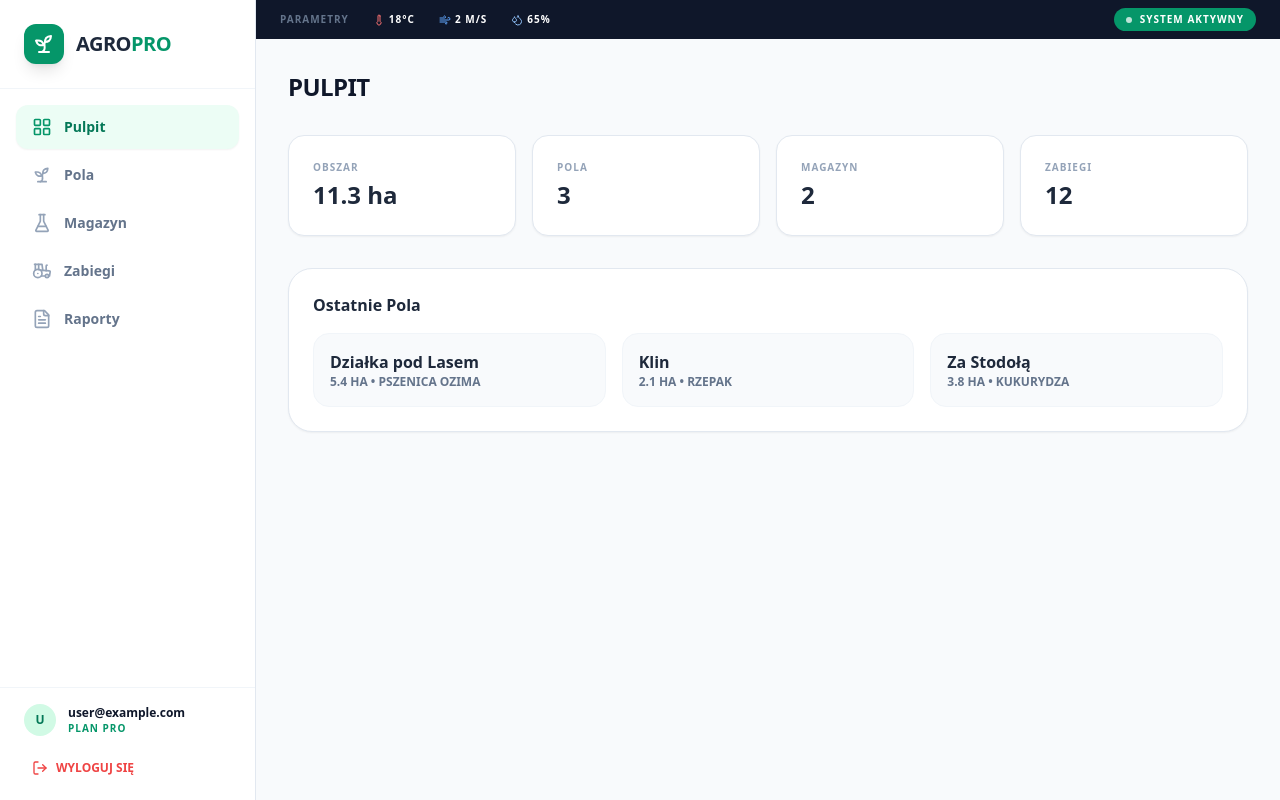
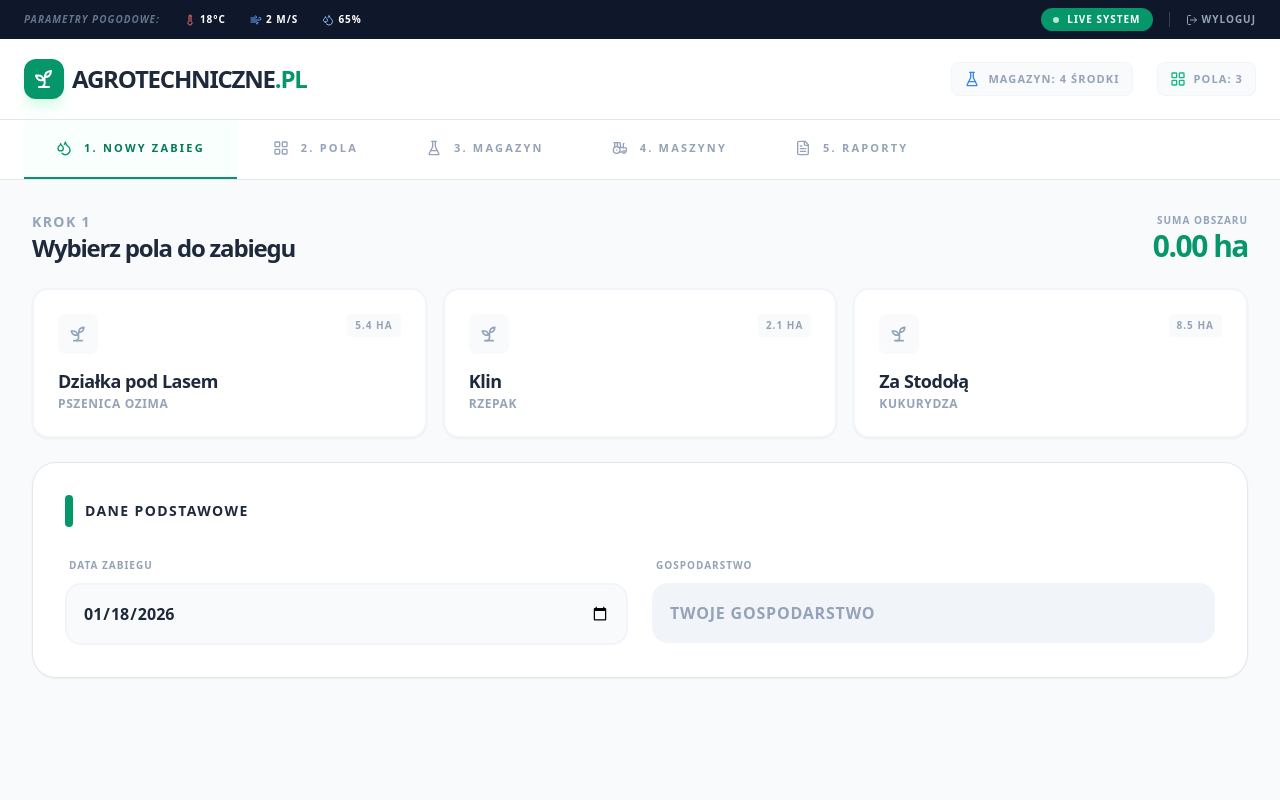
Before and after one commit to DavidNiespor/agrotechniczne.pl, a Next.js app: page / in a window 1280 px wide. Built offline with nearby package versions, Linux system fonts and the light colour scheme; no server answers; sample sign-in values are in the browser's storage.

Commit message:
ciekawe czy zadziala

```diff
--- a/app/page.tsx
+++ b/app/page.tsx
@@ -11,5 +11,7 @@ export default async function Home() {
     redirect('/login');
   }
 
+  // Ładujemy FarmManager bezpośrednio.
+  // Przekazujemy sesję, żeby można było wyświetlić dane użytkownika.
   return <FarmManager session={session} />;
 }
--- a/components/FarmManager.tsx
+++ b/components/FarmManager.tsx
@@ -4,141 +4,148 @@
 import React, { useState } from 'react';
 import { signOut } from "next-auth/react";
 import {
-  Sprout, Tractor, FlaskConical, FileText, Plus, Trash2, Pencil, Save, X,
-  CheckCircle2, Droplets, Wind, Thermometer, Calendar, LayoutGrid, Check,
-  AlertCircle, Printer, LogOut
+  Sprout, Tractor, FlaskConical, FileText, LayoutGrid, Droplets,
+  Thermometer, Wind, LogOut, CheckCircle2
 } from 'lucide-react';
 import { cn } from "@/lib/utils";
 
 export const FarmManager = ({ session }) => {
-  const [activeTab, setActiveTab] = useState('dashboard');
+  const [activeTab, setActiveTab] = useState('treatment');
 
-  // --- PRZYKŁADOWE DANE (MOCKI) ---
-  const [fields] = useState([
-    { id: '1', name: 'Działka pod Lasem', area: 5.4, crop: 'Pszenica ozima' },
-    { id: '2', name: 'Klin', area: 2.1, crop: 'Rzepak' },
-    { id: '3', name: 'Za Stodołą', area: 3.8, crop: 'Kukurydza' }
-  ]);
-
-  const [warehouse] = useState([
-    { id: '1', name: 'Atlantis 12 OD', quantity: 5, unit: 'l' },
-    { id: '2', name: 'Puma Universal', quantity: 10, unit: 'l' }
-  ]);
-
-  const navItems = [
-    { id: 'dashboard', label: 'Pulpit', icon: LayoutGrid },
-    { id: 'fields', label: 'Pola', icon: Sprout },
-    { id: 'warehouse', label: 'Magazyn', icon: FlaskConical },
-    { id: 'treatments', label: 'Zabiegi', icon: Tractor },
-    { id: 'reports', label: 'Raporty', icon: FileText },
+  // TWOJE ORYGINALNE MOCKI
+  const fields = [
+    { id: '1', name: 'Działka pod Lasem', crop: 'Pszenica ozima', area: 5.4 },
+    { id: '2', name: 'Klin', crop: 'Rzepak', area: 2.1 },
+    { id: '3', name: 'Za Stodołą', crop: 'Kukurydza', area: 8.5 },
   ];
 
   return (
-    <div className="flex h-screen bg-slate-50 overflow-hidden font-sans">
-      {/* --- SIDEBAR (PASEK BOCZNY) --- */}
-      <aside className="hidden md:flex flex-col w-64 bg-white border-r border-slate-200 h-screen sticky top-0">
-        <div className="p-6 border-b border-slate-100 flex items-center gap-3">
-          <div className="w-10 h-10 bg-emerald-600 rounded-xl flex items-center justify-center shadow-lg">
+    <div className="min-h-screen bg-slate-50 font-sans text-slate-900">
+
+      {/* --- CZARNY PASEK GÓRNY (POGODA I LOGOWANIE) --- */}
+      <div className="bg-slate-900 text-white p-2 px-6 flex justify-between items-center text-[10px] font-bold tracking-widest uppercase">
+        <div className="flex gap-6 items-center">
+          <span className="text-slate-500 italic font-black">PARAMETRY POGODOWE:</span>
+          <span className="flex items-center gap-1"><Thermometer className="w-3 h-3 text-red-400"/> 18°C</span>
+          <span className="flex items-center gap-1"><Wind className="w-3 h-3 text-blue-400"/> 2 m/s</span>
+          <span className="flex items-center gap-1"><Droplets className="w-3 h-3 text-blue-300"/> 65%</span>
+        </div>
+
+        <div className="flex items-center gap-4">
+          <div className="bg-emerald-600 px-3 py-1 rounded-full flex items-center gap-2">
+            <div className="w-1.5 h-1.5 rounded-full bg-white animate-pulse" />
+            LIVE SYSTEM
+          </div>
+          {/* PRZYCISK WYLOGUJ - Wkomponowany w czarny pasek */}
+          <button
+            onClick={() => signOut({ callbackUrl: '/login' })}
+            className="text-slate-400 hover:text-red-400 transition-colors flex items-center gap-1 border-l border-slate-700 pl-4"
+          >
+            <LogOut className="w-3 h-3" /> WYLOGUJ
+          </button>
+        </div>
+      </div>
+
+      {/* --- SEKCJA LOGO I STATYSTYK --- */}
+      <div className="bg-white border-b border-slate-200 px-6 py-5 flex justify-between items-center">
+        <div className="flex items-center gap-2">
+          <div className="w-10 h-10 bg-emerald-600 rounded-xl flex items-center justify-center shadow-lg shadow-emerald-100">
             <Sprout className="text-white w-6 h-6" />
           </div>
-          <span className="text-xl font-black text-slate-800 tracking-tight">AGRO<span className="text-emerald-600">PRO</span></span>
+          <span className="text-2xl font-black text-slate-800 tracking-tighter uppercase">
+            agrotechniczne<span className="text-emerald-600">.pl</span>
+          </span>
         </div>
 
-        <nav className="flex-1 p-4 space-y-1 overflow-y-auto">
-          {navItems.map((item) => (
+        <div className="flex items-center gap-6 text-[11px] font-black text-slate-400 uppercase tracking-widest">
+            <span className="flex items-center gap-2 bg-slate-50 px-3 py-2 rounded-lg border border-slate-100">
+              <FlaskConical className="w-4 h-4 text-blue-500"/> Magazyn: 4 środki
+            </span>
+            <span className="flex items-center gap-2 bg-slate-50 px-3 py-2 rounded-lg border border-slate-100">
+              <LayoutGrid className="w-4 h-4 text-emerald-500"/> Pola: {fields.length}
+            </span>
+        </div>
+      </div>
+
+      {/* --- POZIOMA NAWIGACJA (TABS) --- */}
+      <div className="bg-white border-b border-slate-200 px-6">
+        <nav className="flex gap-1">
+          {[
+            { id: 'treatment', label: '1. Nowy Zabieg', icon: Droplets },
+            { id: 'fields', label: '2. Pola', icon: LayoutGrid },
+            { id: 'warehouse', label: '3. Magazyn', icon: FlaskConical },
+            { id: 'machines', label: '4. Maszyny', icon: Tractor },
+            { id: 'reports', label: '5. Raporty', icon: FileText }
+          ].map((item) => (
             <button
               key={item.id}
               onClick={() => setActiveTab(item.id)}
               className={cn(
-                "w-full flex items-center gap-3 px-4 py-3 rounded-xl text-sm font-bold transition-all duration-200",
+                "flex items-center gap-3 px-8 py-5 text-[11px] font-black uppercase tracking-[0.2em] border-b-2 transition-all",
                 activeTab === item.id
-                  ? "bg-emerald-50 text-emerald-700 shadow-sm"
-                  : "text-slate-500 hover:bg-slate-50 hover:text-slate-700"
+                  ? "border-emerald-600 text-emerald-700 bg-emerald-50/30"
+                  : "border-transparent text-slate-400 hover:text-slate-600 hover:bg-slate-50/50"
               )}
             >
-              <item.icon className={cn("w-5 h-5", activeTab === item.id ? "text-emerald-600" : "text-slate-400")} />
+              <item.icon className={cn("w-4 h-4", activeTab === item.id ? "text-emerald-600" : "text-slate-400")} />
               {item.label}
             </button>
           ))}
         </nav>
+      </div>
 
-        {/* DOLNA CZĘŚĆ SIDEBARA (PROFIL + WYLOGUJ) */}
-        <div className="p-4 border-t border-slate-100">
-          <div className="flex items-center gap-3 px-2 mb-4">
-            <div className="w-8 h-8 rounded-full bg-emerald-100 flex items-center justify-center text-emerald-700 font-bold text-xs uppercase">
-              {session?.user?.email?.[0]}
+      {/* --- TREŚĆ GŁÓWNA --- */}
+      <main className="p-8 max-w-7xl mx-auto">
+        {activeTab === 'treatment' && (
+          <div className="animate-in fade-in slide-in-from-bottom-4 duration-500 space-y-6">
+            <div className="flex justify-between items-end mb-4">
+               <div>
+                  <h2 className="text-sm font-black text-slate-400 uppercase tracking-widest">Krok 1</h2>
+                  <p className="text-2xl font-black text-slate-800 tracking-tighter">Wybierz pola do zabiegu</p>
                </div>
-            <div className="flex-1 min-w-0">
-              <p className="text-xs font-bold text-slate-900 truncate">{session?.user?.email}</p>
-              <p className="text-[10px] text-emerald-600 font-bold uppercase tracking-widest">Plan PRO</p>
+               <div className="text-right">
+                  <p className="text-[10px] font-black text-slate-400 uppercase tracking-widest">Suma obszaru</p>
+                  <p className="text-3xl font-black text-emerald-600 tracking-tighter">0.00 ha</p>
                </div>
             </div>
-          <button
-            onClick={() => signOut({ callbackUrl: '/login' })}
-            className="w-full flex items-center gap-2 px-4 py-2 text-xs font-bold text-red-500 hover:bg-red-50 rounded-lg transition-colors"
-          >
-            <LogOut className="w-4 h-4" />
-            WYLOGUJ SIĘ
-          </button>
+
+            <div className="grid grid-cols-1 md:grid-cols-3 gap-4">
+              {fields.map((f) => (
+                <div key={f.id} className="bg-white p-6 rounded-2xl border-2 border-slate-100 shadow-sm hover:border-emerald-500 transition-all cursor-pointer group">
+                  <div className="flex justify-between items-start">
+                    <div className="w-10 h-10 bg-slate-50 rounded-lg flex items-center justify-center group-hover:bg-emerald-50 transition-colors">
+                       <Sprout className="w-5 h-5 text-slate-400 group-hover:text-emerald-600" />
                     </div>
-      </aside>
-
-      {/* --- TREŚĆ GŁÓWNA --- */}
-      <div className="flex-1 flex flex-col overflow-hidden">
-        {/* Pasek Pogody */}
-        <header className="bg-slate-900 text-white p-2 px-6 flex justify-between items-center text-[10px] font-bold tracking-widest uppercase">
-          <div className="flex gap-6 items-center">
-            <span className="text-slate-500">PARAMETRY</span>
-            <span className="flex items-center gap-1"><Thermometer className="w-3 h-3 text-red-400"/> 18°C</span>
-            <span className="flex items-center gap-1"><Wind className="w-3 h-3 text-blue-400"/> 2 m/s</span>
-            <span className="flex items-center gap-1"><Droplets className="w-3 h-3 text-blue-300"/> 65%</span>
+                    <span className="text-[10px] font-black text-slate-400 bg-slate-50 px-2 py-1 rounded uppercase tracking-widest group-hover:bg-emerald-100 group-hover:text-emerald-700 transition-colors">
+                      {f.area} ha
+                    </span>
                   </div>
-          <div className="bg-emerald-600 px-3 py-1 rounded-full flex items-center gap-2">
-            <div className="w-1.5 h-1.5 rounded-full bg-white animate-pulse" />
-            SYSTEM AKTYWNY
-          </div>
-        </header>
-
-        <main className="flex-1 overflow-y-auto p-8">
-           <div className="max-w-5xl mx-auto space-y-8">
-              <h1 className="text-2xl font-black text-slate-900 uppercase tracking-tight">
-                {navItems.find(i => i.id === activeTab)?.label}
-              </h1>
-
-              {/* STATYSTYKI */}
-              <div className="grid grid-cols-1 md:grid-cols-4 gap-4">
-                {[
-                  { label: 'Obszar', val: '11.3 ha', color: 'emerald' },
-                  { label: 'Pola', val: fields.length, color: 'blue' },
-                  { label: 'Magazyn', val: warehouse.length, color: 'amber' },
-                  { label: 'Zabiegi', val: '12', color: 'slate' }
-                ].map((s, i) => (
-                  <div key={i} className="bg-white p-6 rounded-2xl border border-slate-200 shadow-sm">
-                    <p className="text-[10px] font-bold text-slate-400 uppercase tracking-widest mb-1">{s.label}</p>
-                    <p className="text-2xl font-black text-slate-800">{s.val}</p>
+                  <h3 className="font-black text-slate-800 mt-4 text-lg tracking-tight leading-tight">{f.name}</h3>
+                  <p className="text-xs font-bold text-slate-400 uppercase mt-1 tracking-wider">{f.crop}</p>
                 </div>
               ))}
             </div>
 
-              {/* DASHBOARD CONTENT */}
-              {activeTab === 'dashboard' && (
-                <div className="grid grid-cols-1 gap-6">
-                  <div className="bg-white rounded-3xl border border-slate-200 shadow-sm p-6">
-                    <h3 className="font-black text-slate-800 mb-4">Ostatnie Pola</h3>
-                    <div className="grid grid-cols-1 md:grid-cols-3 gap-4">
-                      {fields.map(f => (
-                        <div key={f.id} className="p-4 bg-slate-50 rounded-2xl border border-slate-100">
-                          <p className="font-bold text-slate-800">{f.name}</p>
-                          <p className="text-xs text-slate-500 font-bold uppercase">{f.area} ha • {f.crop}</p>
+            {/* Formularz pomocniczy */}
+            <div className="bg-white p-8 rounded-3xl border border-slate-200 shadow-sm mt-8">
+               <div className="flex items-center gap-3 mb-6">
+                  <div className="w-2 h-8 bg-emerald-600 rounded-full" />
+                  <p className="text-sm font-black text-slate-800 uppercase tracking-widest">Dane podstawowe</p>
                </div>
-                      ))}
+               <div className="grid grid-cols-1 md:grid-cols-2 gap-6">
+                  <div className="space-y-2">
+                     <label className="text-[10px] font-black text-slate-400 uppercase tracking-widest ml-1">Data Zabiegu</label>
+                     <input type="date" defaultValue="2026-01-18" className="w-full p-4 bg-slate-50 border-2 border-slate-100 rounded-2xl font-black text-slate-800 outline-none focus:border-emerald-500 transition-colors" />
+                  </div>
+                  <div className="space-y-2">
+                     <label className="text-[10px] font-black text-slate-400 uppercase tracking-widest ml-1">Gospodarstwo</label>
+                     <input type="text" value="Twoje Gospodarstwo" readOnly className="w-full p-4 bg-slate-100 border-2 border-slate-100 rounded-2xl font-black text-slate-400 cursor-not-allowed uppercase tracking-wider" />
+                  </div>
                </div>
             </div>
           </div>
         )}
-           </div>
       </main>
-      </div>
     </div>
   );
 };
```
Lines whose indentation alone changed are shown as unchanged.
